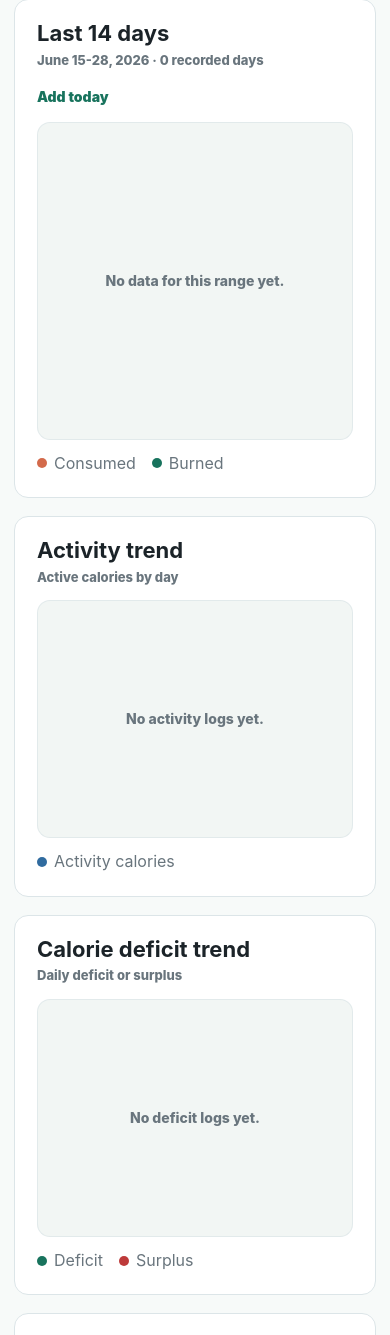
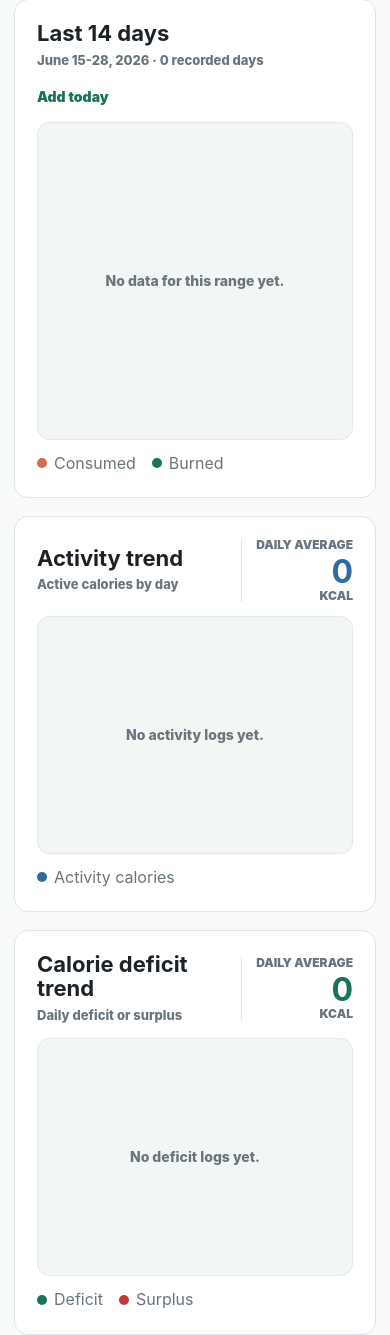
Before and after one commit to halilayyildiz/mydiet, a Flask app: page / in a window 390 px wide. Shown: the part 593-1928 px from the top of the page. Run offline with Flask 3, Linux system fonts and the light colour scheme; data that the repository does not hold is empty.

Commit message:
Improve weight entry and dashboard charts

```diff
--- a/src/mydiet/app.py
+++ b/src/mydiet/app.py
@@ -36,7 +36,7 @@ from mydiet.nutrition import (
 from mydiet.settings import Settings, get_settings
 
 
-ASSET_VERSION = "20260620-2"
+ASSET_VERSION = "20260623-9"
 
 TEXTS = {
     "en": {
@@ -446,11 +446,19 @@ def create_app(
             start_date=start_date,
             end_date=end_date,
         )
+        recent_weight_logs = list(reversed(weight_logs))
+        profile = repo.get_profile(settings.single_user_id)
+        current_weight = (
+            recent_weight_logs[0].get("weight_kg")
+            if recent_weight_logs
+            else profile.get("weight_kg")
+        )
         return render_template(
             "weight.html",
             active_page="weight",
             today=end_date,
-            weight_logs=list(reversed(weight_logs)),
+            current_weight=current_weight,
+            weight_logs=recent_weight_logs,
         )
 
     @app.post("/weight")
@@ -460,7 +468,7 @@ def create_app(
         if not weight_text:
             flash(_t("enter_weight"), "error")
             return redirect(url_for("weight"))
-        repo.save_weight(settings.single_user_id, entry_date, float(weight_text))
+        repo.save_weight(settings.single_user_id, entry_date, _required_float(weight_text))
         flash(_t("weight_logged"), "success")
         return redirect(url_for("weight"))
 
@@ -736,7 +744,11 @@ def _optional_int(value: str | None) -> int | None:
 def _optional_float(value: str | None) -> float | None:
     if not value:
         return None
-    return float(value)
+    return _required_float(value)
+
+
+def _required_float(value: str) -> float:
+    return float(value.strip().replace(",", "."))
 
 
 def _password_matches(settings: Settings, password: str) -> bool:
--- a/static/charts.js
+++ b/static/charts.js
@@ -123,7 +123,7 @@
     const chartWidth = width - pad.left - pad.right;
     const chartHeight = height - pad.top - pad.bottom;
     const baseY = height - pad.bottom;
-    const ticks = [niceMax, Math.round(niceMax / 2), 0];
+    const ticks = Array.from({ length: niceMax / 500 + 1 }, (_, index) => index * 500).reverse();
     const labelEvery = Math.max(1, Math.ceil(rows.length / 7));
 
     const grid = ticks
@@ -229,13 +229,13 @@
 
     const values = plotRows.map((row) => Number(row.activity || 0));
     const maxValue = Math.max(...values, 100);
-    const niceMax = Math.ceil(maxValue / 100) * 100;
+    const niceMax = Math.ceil(maxValue / 200) * 200;
     const chartWidth = width - pad.left - pad.right;
     const chartHeight = height - pad.top - pad.bottom;
     const baseY = height - pad.bottom;
     const slot = chartWidth / Math.max(rows.length, 1);
     const barWidth = Math.max(8, Math.min(24, slot * 0.52));
-    const ticks = [niceMax, Math.round(niceMax / 2), 0];
+    const ticks = Array.from({ length: niceMax / 200 + 1 }, (_, index) => index * 200).reverse();
     const labelEvery = Math.max(1, Math.ceil(rows.length / 7));
 
     const grid = ticks
--- a/static/forms.js
+++ b/static/forms.js
@@ -60,6 +60,19 @@
   });
 
   document.addEventListener("click", (event) => {
+    const button = event.target.closest("[data-weight-step]");
+    if (!button) return;
+    const stepper = button.closest("[data-weight-stepper]");
+    const input = stepper?.querySelector('input[name="weight_kg"]');
+    if (!input) return;
+    const current = Number.parseFloat(input.value.replace(",", "."));
+    const step = Number.parseFloat(button.dataset.weightStep || "0");
+    const next = (Number.isFinite(current) ? current : 0) + step;
+    input.value = Math.max(next, 0).toFixed(1);
+    input.dispatchEvent(new Event("input", { bubbles: true }));
+  });
+
+  document.addEventListener("click", (event) => {
     document.querySelectorAll(".header-menu[open]").forEach((menu) => {
       if (!menu.contains(event.target)) {
         menu.open = false;
--- a/static/styles.css
+++ b/static/styles.css
@@ -476,6 +476,55 @@ h2 {
   min-width: 0;
 }
 
+.section-heading.with-stat {
+  align-items: stretch;
+}
+
+.panel-average-stat {
+  align-items: flex-end;
+  border-left: 1px solid var(--line);
+  color: var(--muted);
+  display: grid;
+  flex: 0 0 auto;
+  justify-items: end;
+  min-width: 142px;
+  padding-left: 18px;
+  text-align: right;
+  text-transform: uppercase;
+}
+
+.panel-average-stat span,
+.panel-average-stat small {
+  font-size: 12px;
+  font-weight: 900;
+  line-height: 1;
+}
+
+.panel-average-stat small {
+  color: var(--muted);
+  text-transform: uppercase;
+}
+
+.panel-average-stat strong {
+  color: var(--green);
+  font-size: 32px;
+  letter-spacing: 0;
+  line-height: 1;
+  margin: 5px 0 2px;
+}
+
+.panel-average-stat.activity strong {
+  color: var(--blue);
+}
+
+.panel-average-stat.positive strong {
+  color: var(--green);
+}
+
+.panel-average-stat.negative strong {
+  color: var(--red);
+}
+
 .section-subtitle {
   color: var(--muted);
   font-size: 13px;
@@ -1119,6 +1202,16 @@ h2 {
     flex-direction: column;
   }
 
+  .section-heading.with-stat {
+    align-items: center;
+    flex-direction: row;
+  }
+
+  .panel-average-stat {
+    min-width: 120px;
+    padding-left: 14px;
+  }
+
   .metric-grid,
   .form-layout,
   .weight-layout,
@@ -1198,6 +1291,15 @@ h2 {
     font-size: 26px;
   }
 
+  .panel-average-stat strong {
+    font-size: 32px;
+  }
+
+  .panel-average-stat span,
+  .panel-average-stat small {
+    font-size: 12px;
+  }
+
   .balance-card {
     padding: 18px 16px;
   }
--- a/templates/dashboard.html
+++ b/templates/dashboard.html
@@ -73,10 +73,15 @@
   </section>
 
   <section class="chart-section">
-    <div class="section-heading">
+    <div class="section-heading with-stat">
       <div>
         <h2>{{ t.activity_trend }}</h2>
         <p class="section-subtitle">{{ t.active_calories_by_day }}</p>
+      </div>
+      <div class="panel-average-stat activity">
+        <span>{{ t.daily_average }}</span>
+        <strong>{{ averages.activity }}</strong>
+        <small>kcal</small>
       </div>
     </div>
     <div class="chart-wrap compact">
@@ -88,10 +93,16 @@
   </section>
 
   <section class="chart-section">
-    <div class="section-heading">
+    {% set average_deficit = averages.deficit or 0 %}
+    <div class="section-heading with-stat">
       <div>
         <h2>{{ t.calorie_deficit_trend }}</h2>
         <p class="section-subtitle">{{ t.daily_deficit_or_surplus }}</p>
+      </div>
+      <div class="panel-average-stat {{ 'positive' if average_deficit >= 0 else 'negative' }}">
+        <span>{{ t.daily_average }}</span>
+        <strong>{{ average_deficit if average_deficit >= 0 else -average_deficit }}</strong>
+        <small>kcal</small>
       </div>
     </div>
     <div class="chart-wrap compact">
--- a/templates/profile.html
+++ b/templates/profile.html
@@ -42,12 +42,12 @@
     </label>
     <label>
       {{ t.current_weight }}
-      <input type="number" name="weight_kg" value="{{ profile.weight_kg or '' }}" step="0.1" min="20" max="300">
+      <input type="text" name="weight_kg" value="{{ profile.weight_kg or '' }}" inputmode="decimal" pattern="[0-9]+([\.,][0-9]+)?">
       <span>kg</span>
     </label>
     <label>
       {{ t.goal_weight }}
-      <input type="number" name="goal_weight_kg" value="{{ profile.goal_weight_kg or '' }}" step="0.1" min="20" max="300">
+      <input type="text" name="goal_weight_kg" value="{{ profile.goal_weight_kg or '' }}" inputmode="decimal" pattern="[0-9]+([\.,][0-9]+)?">
       <span>kg</span>
     </label>
     <label>
```
Also changed, not shown: other parts of static/styles.css (+34 -0 lines), templates/weight.html (+13 -1 lines), tests/test_app.py (+29 -5 lines).
